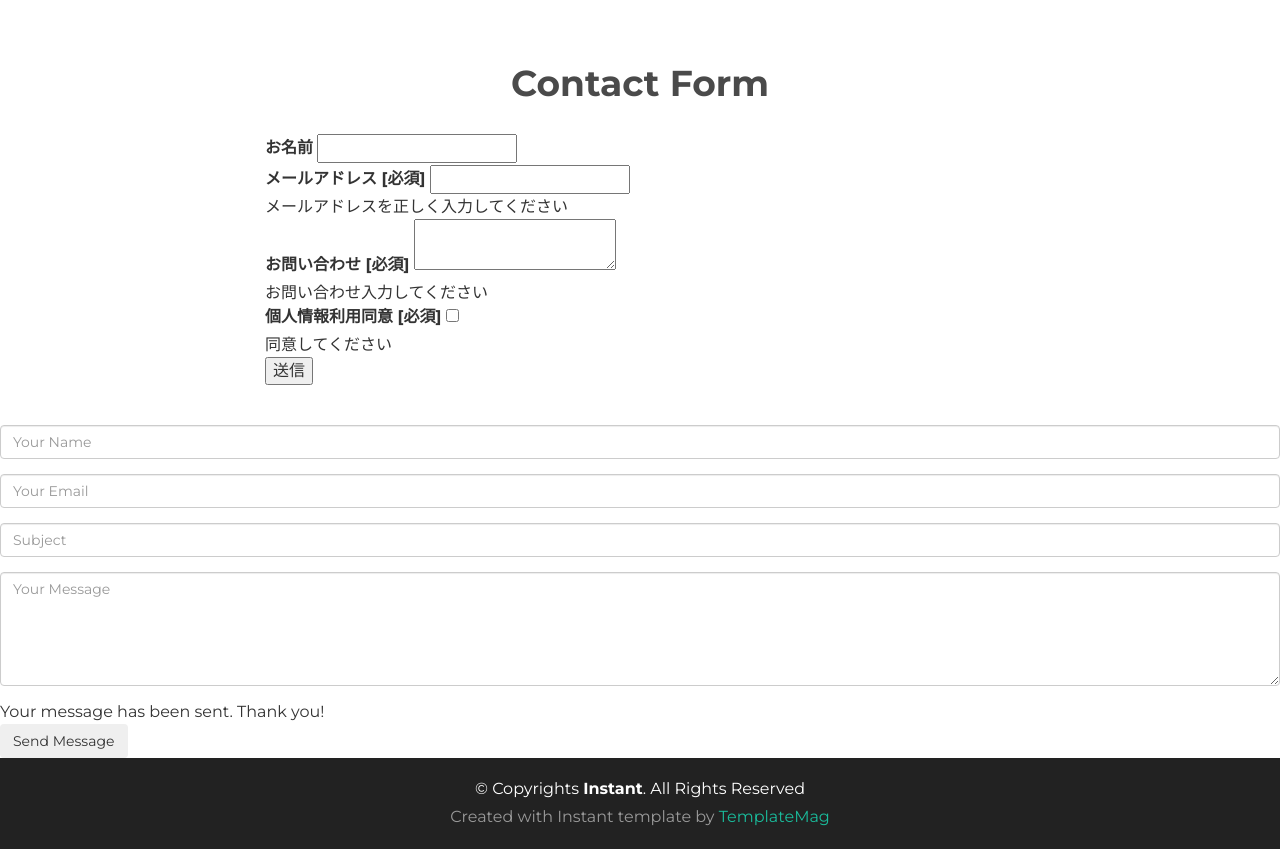
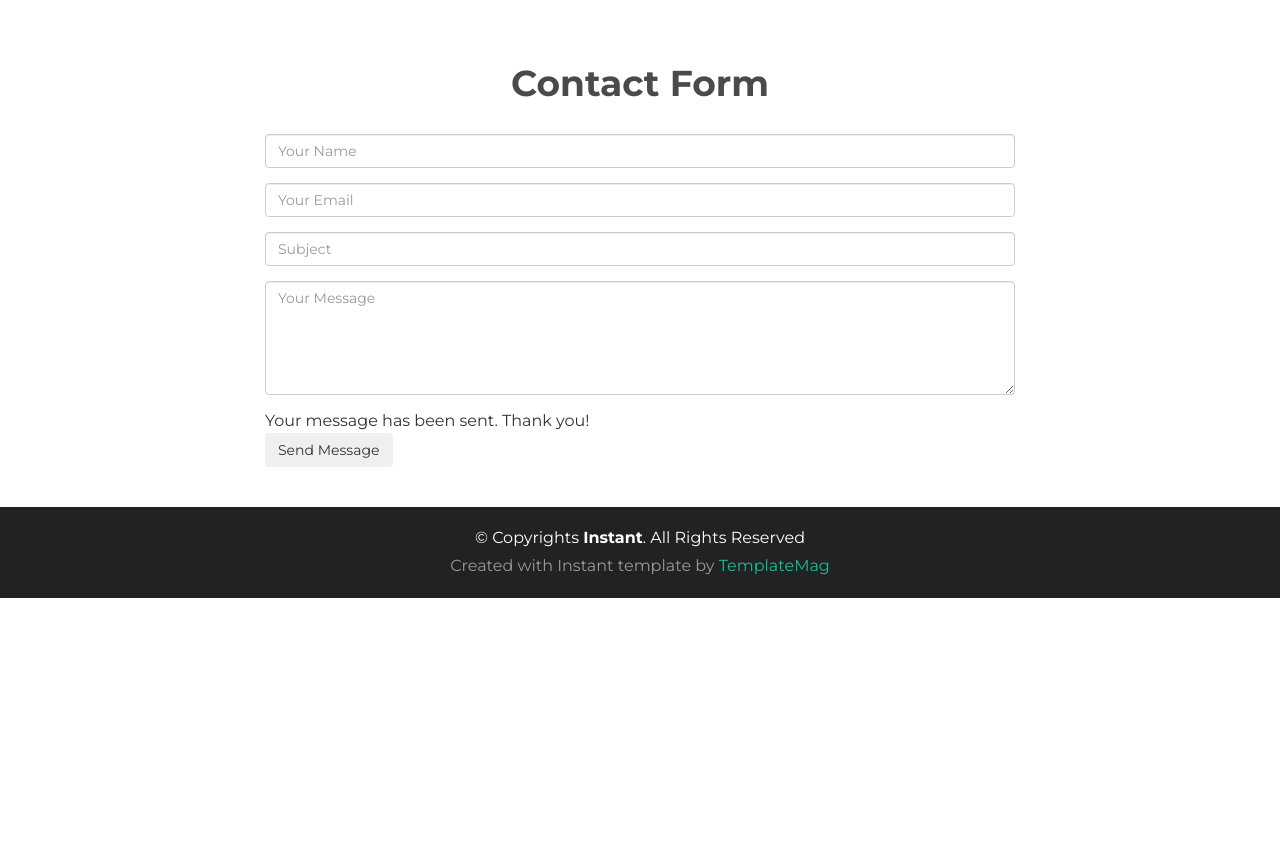
Before and after one commit to deenDD/portfolio, a plain HTML site: page index.html in a window 1280 px wide. Shown: the part 9518-10367 px from the top of the page. After the commit the page ends 10116 px from the top, so only its background shows below. Drawn offline with nearby package versions, Linux system fonts and the light colour scheme; files whose address does not match are found by name.

Commit message:
Update index.html

```diff
--- a/index.html
+++ b/index.html
@@ -262,60 +262,18 @@
  <!-- contact********** -->
 
  <!-- contact********** end-->
- <div id="contact">
+
+
+ <!-- work********** end-->
+
+   <!-- form********** -->
+      <div id="contact">
   <div class="container">
     <div class="row">
       <div class="col-md-8 col-md-offset-2">
         <h2 class="centered">Contact Form</h2>
 
- <!-- class, action, methodを変更しないでください -->
-<form class="formrun" action="https://form.run/api/v1/r/iis99hunb36fmjgk9toekutd" method="post">
-  <!-- ↓自由に要素を追加・編集することができます -->
-  <div>
-    <label>お名前</label>
-    <input name="お名前" type="text">
-  </div>
-
-  <div>
-    <label>メールアドレス [必須]</label>
-    <input name="メールアドレス" type="text" data-formrun-type="email" data-formrun-required>
-    <div data-formrun-show-if-error="メールアドレス">メールアドレスを正しく入力してください</div>
-  </div>
-
-  <div>
-    <label>お問い合わせ [必須]</label>
-    <textarea name="お問い合わせ" data-formrun-required></textarea>
-    <div data-formrun-show-if-error="お問い合わせ">お問い合わせ入力してください</div>
-  </div>
-
-  <div>
-    <label>個人情報利用同意 [必須]</label>
-    <input type="checkbox" name="個人情報利用同意" data-formrun-required>
-    <div data-formrun-show-if-error="個人情報利用同意">同意してください</div>
-  </div>
-
-  <!-- ボット投稿をブロックするためのタグ -->
-  <div class="_formrun_gotcha">
-    <style media="screen">._formrun_gotcha {position:absolute!important;height:1px;width:1px;overflow:hidden;}</style>
-    <label for="_formrun_gotcha">If you are a human, ignore this field</label>
-    <input type="text" name="_formrun_gotcha" id="_formrun_gotcha" tabindex="-1">
-  </div>
-
-  <button type="submit" data-formrun-error-text="未入力の項目があります" data-formrun-submitting-text="送信中...">送信</button>
-</form>
-
-      </div>
-    </div>
-  </div>
-</div>
-
-
-
-
- <!-- work********** end-->
-
-   <!-- form********** -->
-         <form class="formrun" role="form" action="https://form.run/api/v1/r/iis99hunb36fmjgk9toekutd"  method="POST">
+        <form class="formrun" role="form" action="https://form.run/api/v1/r/iis99hunb36fmjgk9toekutd"  method="POST">
 
           <div class="form-group">
             <input type="name" name="name" class="form-control" id="contact-name" placeholder="Your Name" data-rule="minlen:4" data-msg="Please enter at least 4 chars" >
@@ -344,6 +302,11 @@
           </div>
 
         </form>
+
+      </div>
+    </div>
+  </div>
+</div>
    <!-- form********** end-->
 
 
```
